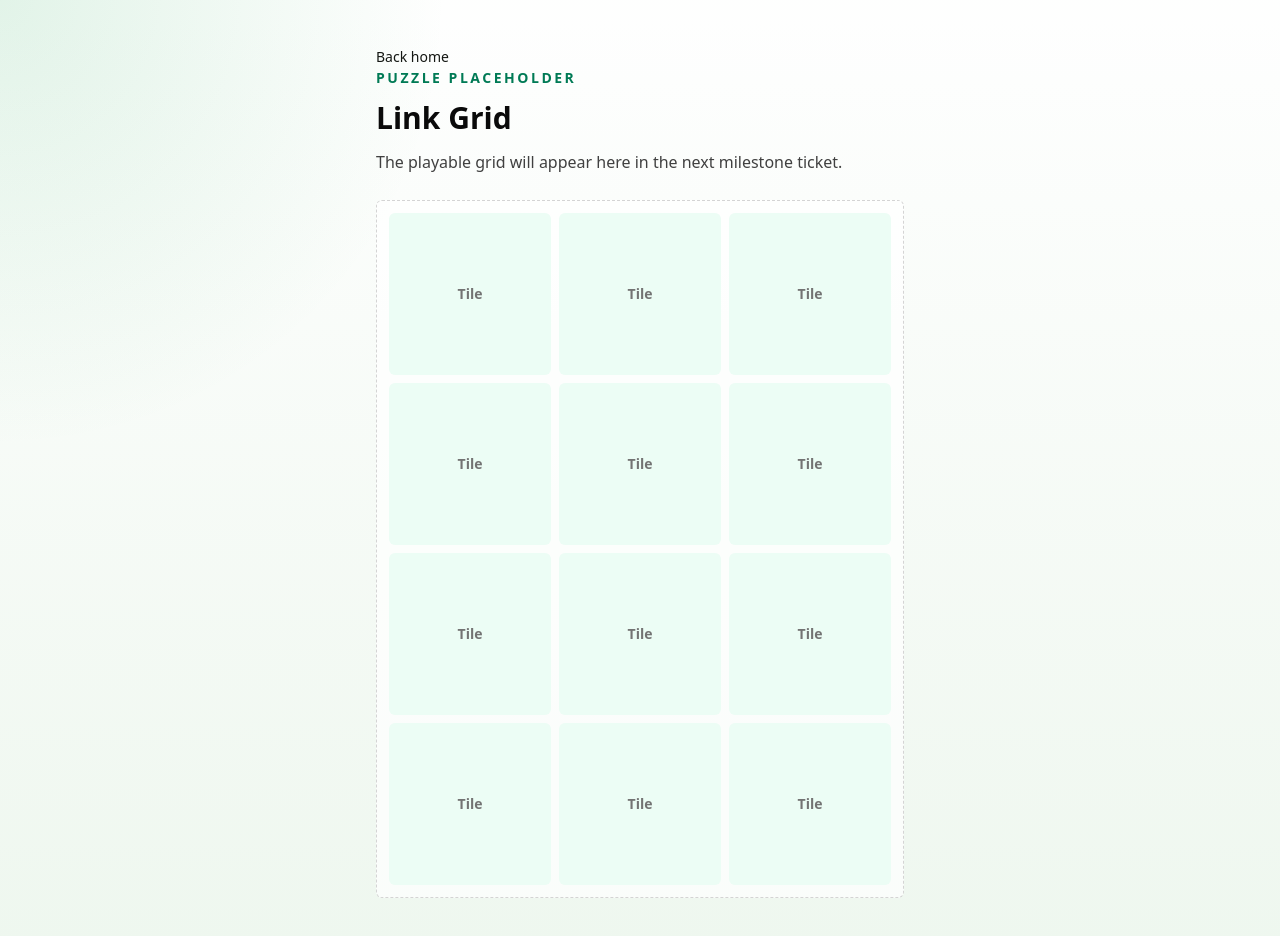
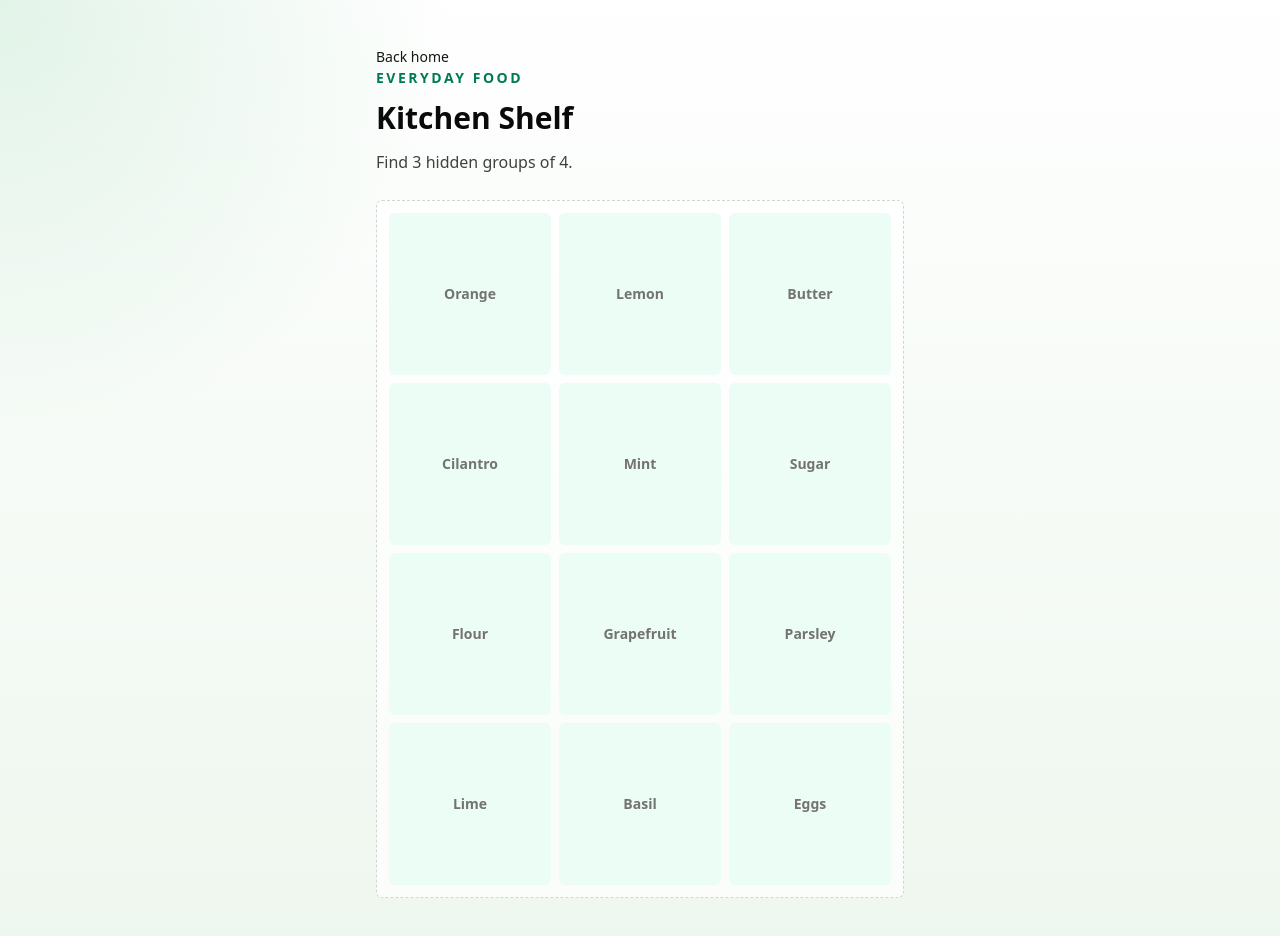
Before and after one commit to WesselKooy/glyph, a Next.js app in the folder apps/web/: page /play in a window 1280 px wide. Shown: the top 936 px of the page. Built offline with nearby package versions, Linux system fonts and the light colour scheme.

Commit message:
Define Link Grid puzzle fixtures

```diff
--- a/apps/web/app/play/page.tsx
+++ b/apps/web/app/play/page.tsx
@@ -1,6 +1,12 @@
 import Link from "next/link";
 
+import { dailyLinkGridPuzzle } from "@/features/puzzle/fixtures/link-grid-puzzles";
+import { createRenderableLinkGridItems } from "@/features/puzzle/lib/link-grid";
+
 export default function PlayPage() {
+  const puzzle = dailyLinkGridPuzzle;
+  const puzzleItems = createRenderableLinkGridItems(puzzle);
+
   return (
     <div className="flex flex-1 flex-col gap-6 py-6">
       <header className="space-y-2">
@@ -12,13 +18,13 @@ export default function PlayPage() {
         </Link>
         <div className="space-y-3">
           <p className="text-sm font-semibold uppercase tracking-[0.18em] text-emerald-700">
-            Puzzle placeholder
+            {puzzle.theme}
           </p>
           <h1 className="text-3xl font-semibold tracking-normal text-neutral-950">
-            Link Grid
+            {puzzle.title}
           </h1>
           <p className="text-base leading-7 text-neutral-700">
-            The playable grid will appear here in the next milestone ticket.
+            Find {puzzle.groups.length} hidden groups of {puzzle.groupSize}.
           </p>
         </div>
       </header>
@@ -27,12 +33,12 @@ export default function PlayPage() {
         className="grid grid-cols-3 gap-2 rounded-md border border-dashed border-neutral-300 bg-white/70 p-3"
         aria-label="Placeholder puzzle grid"
       >
-        {Array.from({ length: 12 }, (_, index) => (
+        {puzzleItems.map((item) => (
           <div
-            key={index}
+            key={item.id}
             className="flex aspect-square items-center justify-center rounded-md bg-emerald-50 text-sm font-semibold text-neutral-500"
           >
-            Tile
+            {item.text}
           </div>
         ))}
       </section>
--- /dev/null
+++ b/apps/web/features/puzzle/fixtures/link-grid-puzzles.ts
@@ -0,0 +1,163 @@
+import type { LinkGridPuzzle } from "../lib/link-grid";
+
+export const linkGridPuzzles = [
+  {
+    id: "starter-kitchen-shelf",
+    title: "Kitchen Shelf",
+    theme: "Everyday food",
+    difficulty: "beginner",
+    groupSize: 4,
+    mistakesAllowed: 4,
+    groups: [
+      {
+        id: "leafy-herbs",
+        label: "Leafy herbs",
+        explanation:
+          "Basil, mint, parsley, and cilantro are fresh herbs commonly used to finish dishes.",
+        hints: {
+          gentle: "These are usually added for aroma or freshness.",
+          strong: "You might find these in a bunch beside the vegetables.",
+        },
+        items: ["Basil", "Mint", "Parsley", "Cilantro"],
+      },
+      {
+        id: "citrus-fruits",
+        label: "Citrus fruits",
+        explanation:
+          "Lemon, lime, orange, and grapefruit are citrus fruits with bright, acidic juice.",
+        hints: {
+          gentle: "Think of a sharp, juicy flavor family.",
+          strong: "These fruits are often squeezed over food or into drinks.",
+        },
+        items: ["Lemon", "Lime", "Orange", "Grapefruit"],
+      },
+      {
+        id: "baking-basics",
+        label: "Baking basics",
+        explanation:
+          "Flour, sugar, butter, and eggs are staple ingredients in many cakes and cookies.",
+        hints: {
+          gentle: "These often come out before the oven turns on.",
+          strong: "They are core ingredients for cakes and cookies.",
+        },
+        items: ["Flour", "Sugar", "Butter", "Eggs"],
+      },
+    ],
+  },
+  {
+    id: "standard-night-sky",
+    title: "Night Sky",
+    theme: "Space and weather",
+    difficulty: "easy",
+    groupSize: 4,
+    mistakesAllowed: 4,
+    groups: [
+      {
+        id: "rocky-planets",
+        label: "Rocky planets",
+        explanation:
+          "Mercury, Venus, Earth, and Mars are the four rocky planets in the inner solar system.",
+        hints: {
+          gentle: "These are neighbors in one part of the solar system.",
+          strong: "They are the inner planets with solid surfaces.",
+        },
+        items: ["Mercury", "Venus", "Earth", "Mars"],
+      },
+      {
+        id: "moon-phases",
+        label: "Moon phases",
+        explanation:
+          "New, crescent, quarter, and gibbous describe visible phases of the Moon.",
+        hints: {
+          gentle: "These words describe changing shapes in the sky.",
+          strong: "They are names used for phases of the Moon.",
+        },
+        items: ["New", "Crescent", "Quarter", "Gibbous"],
+      },
+      {
+        id: "cloud-types",
+        label: "Cloud types",
+        explanation:
+          "Cumulus, stratus, cirrus, and nimbus are common terms used to classify clouds.",
+        hints: {
+          gentle: "Look upward, but not quite as far as space.",
+          strong: "These are categories of clouds.",
+        },
+        items: ["Cumulus", "Stratus", "Cirrus", "Nimbus"],
+      },
+      {
+        id: "constellations",
+        label: "Constellations",
+        explanation:
+          "Orion, Lyra, Draco, and Cygnus are recognized constellations in the night sky.",
+        hints: {
+          gentle: "These are named patterns.",
+          strong: "Astronomers use these names for star groupings.",
+        },
+        items: ["Orion", "Lyra", "Draco", "Cygnus"],
+      },
+    ],
+  },
+  {
+    id: "standard-wordplay-works",
+    title: "Work Bench",
+    theme: "Words and objects",
+    difficulty: "medium",
+    groupSize: 4,
+    mistakesAllowed: 4,
+    groups: [
+      {
+        id: "things-with-keys",
+        label: "Things with keys",
+        explanation:
+          "A piano, keyboard, hotel, and map can all have or use keys in different senses.",
+        hints: {
+          gentle: "The shared word is not always physical.",
+          strong: "Each item connects to the word 'key'.",
+        },
+        items: ["Piano", "Keyboard", "Hotel", "Map"],
+      },
+      {
+        id: "carpentry-tools",
+        label: "Carpentry tools",
+        explanation:
+          "Saw, plane, chisel, and clamp are tools used in woodworking and carpentry.",
+        hints: {
+          gentle: "These belong near a workbench.",
+          strong: "A woodworker would recognize this set.",
+        },
+        items: ["Saw", "Plane", "Chisel", "Clamp"],
+      },
+      {
+        id: "newspaper-sections",
+        label: "Newspaper sections",
+        explanation:
+          "Sports, opinion, business, and arts are common newspaper or news site sections.",
+        hints: {
+          gentle: "These organize daily reading.",
+          strong: "You might see these as tabs on a news site.",
+        },
+        items: ["Sports", "Opinion", "Business", "Arts"],
+      },
+      {
+        id: "coffee-orders",
+        label: "Coffee orders",
+        explanation:
+          "Latte, mocha, cortado, and americano are common espresso-based coffee drinks.",
+        hints: {
+          gentle: "These are ordered by name.",
+          strong: "They are drinks built around espresso.",
+        },
+        items: ["Latte", "Mocha", "Cortado", "Americano"],
+      },
+    ],
+  },
+] satisfies readonly LinkGridPuzzle[];
+
+export function getLinkGridPuzzleById(
+  puzzleId: string,
+): LinkGridPuzzle | undefined {
+  return linkGridPuzzles.find((puzzle) => puzzle.id === puzzleId);
+}
+
+export const dailyLinkGridPuzzle = linkGridPuzzles[0];
--- /dev/null
+++ b/apps/web/features/puzzle/lib/link-grid.ts
@@ -0,0 +1,87 @@
+export type LinkGridDifficulty = "beginner" | "easy" | "medium" | "hard";
+
+export type LinkGridHints = {
+  gentle: string;
+  strong: string;
+};
+
+export type LinkGridGroup = {
+  id: string;
+  label: string;
+  explanation: string;
+  hints: LinkGridHints;
+  items: readonly string[];
+};
+
+export type LinkGridPuzzle = {
+  id: string;
+  title: string;
+  theme: string;
+  difficulty: LinkGridDifficulty;
+  groupSize: number;
+  mistakesAllowed: number;
+  groups: readonly LinkGridGroup[];
+};
+
+export type LinkGridRenderableItem = {
+  id: string;
+  puzzleId: string;
+  groupId: string;
+  groupLabel: string;
+  text: string;
+};
+
+export function flattenLinkGridPuzzleGroups(
+  puzzle: LinkGridPuzzle,
+): LinkGridRenderableItem[] {
+  return puzzle.groups.flatMap((group) =>
+    group.items.map((text, itemIndex) => ({
+      id: `${puzzle.id}:${group.id}:${itemIndex}`,
+      puzzleId: puzzle.id,
+      groupId: group.id,
+      groupLabel: group.label,
+      text,
+    })),
+  );
+}
+
+export function createRenderableLinkGridItems(
+  puzzle: LinkGridPuzzle,
+  seed = puzzle.id,
+): LinkGridRenderableItem[] {
+  return shuffleLinkGridItems(flattenLinkGridPuzzleGroups(puzzle), seed);
+}
+
+function shuffleLinkGridItems(
+  items: readonly LinkGridRenderableItem[],
+  seed: string,
+): LinkGridRenderableItem[] {
+  const shuffledItems = [...items];
+  let randomState = hashSeed(seed);
+
+  for (let index = shuffledItems.length - 1; index > 0; index -= 1) {
+    randomState = nextRandomState(randomState);
+    const swapIndex = randomState % (index + 1);
+    [shuffledItems[index], shuffledItems[swapIndex]] = [
+      shuffledItems[swapIndex],
+      shuffledItems[index],
+    ];
+  }
+
+  return shuffledItems;
+}
+
+function hashSeed(seed: string): number {
+  let hash = 2166136261;
+
+  for (let index = 0; index < seed.length; index += 1) {
+    hash ^= seed.charCodeAt(index);
+    hash = Math.imul(hash, 16777619);
+  }
+
+  return hash >>> 0;
+}
+
+function nextRandomState(state: number): number {
+  return (Math.imul(state, 1664525) + 1013904223) >>> 0;
+}
```
